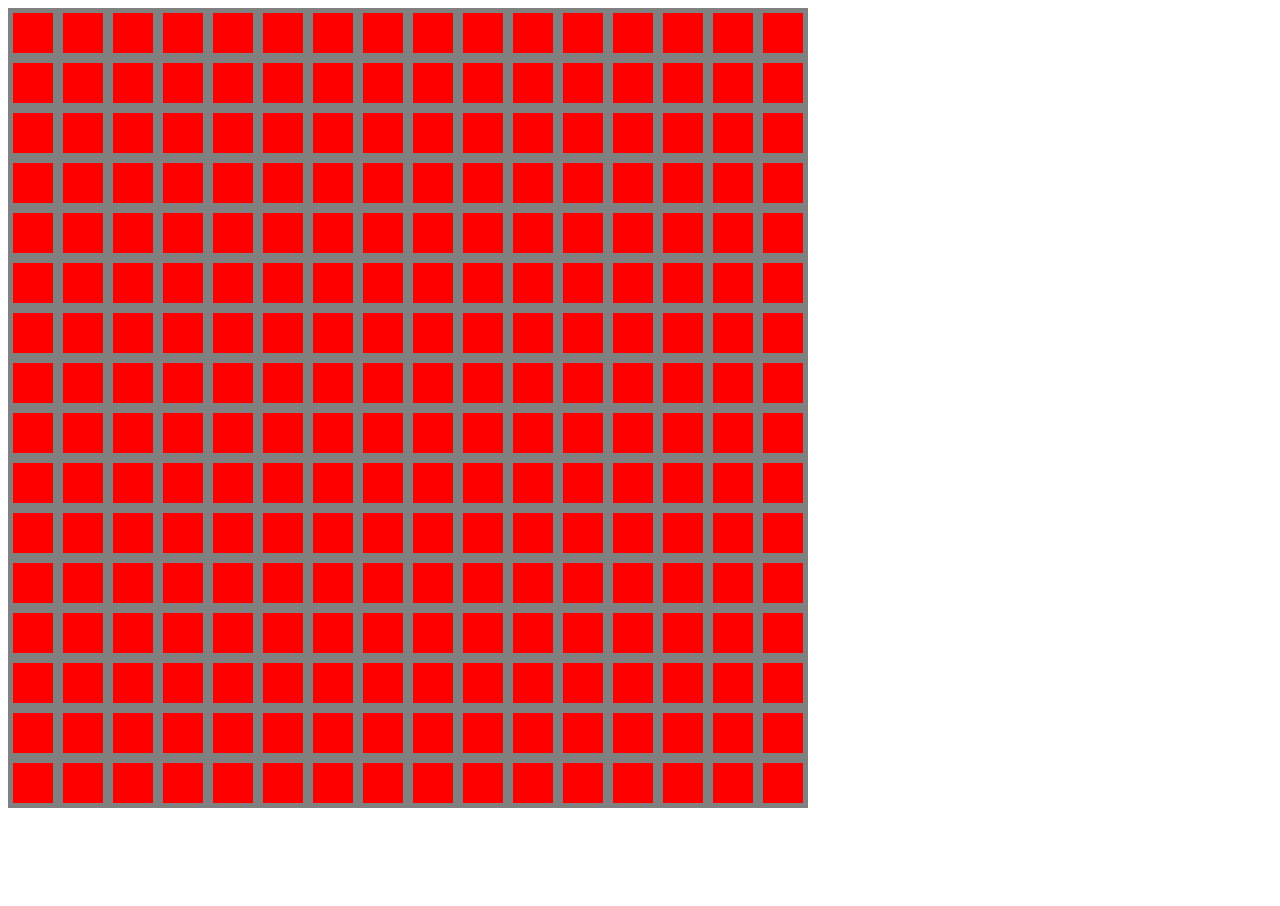
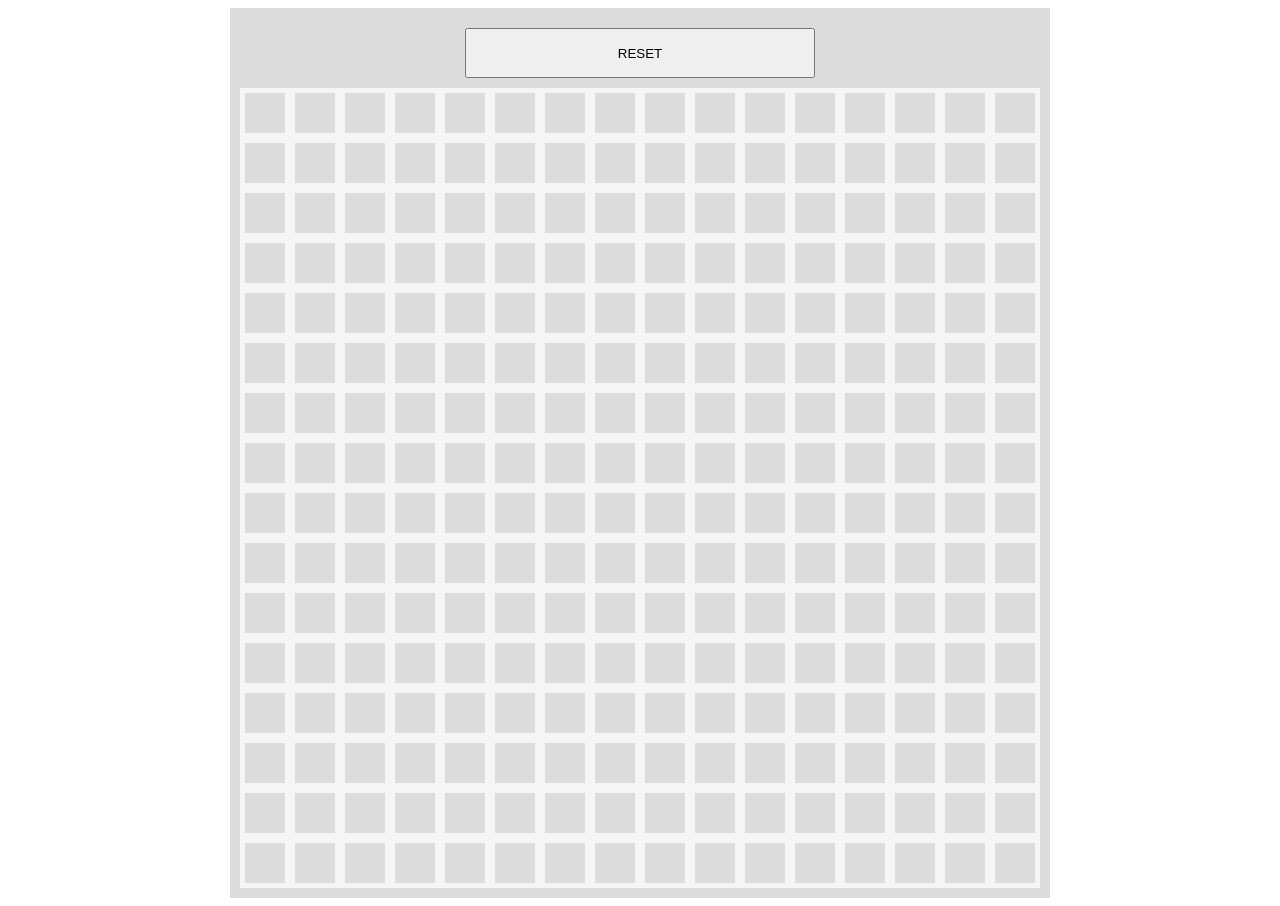
Before and after one commit to tomikuusik/etch-a-sketch, a plain HTML site: page index.html in a window 1280 px wide. Before the commit the page ends 816 px from the top, so only its background shows below. Drawn offline with nearby package versions, Linux system fonts and the light colour scheme.

Commit message:
finished project

```diff
--- a/index.html
+++ b/index.html
@@ -6,9 +6,15 @@
     <title>etch-a-sketch</title>
     <meta name="viewport" content="width=device-width, initial-scale=1">
     <link rel="stylesheet" type="text/css" media="screen" href="./styles/style.css" />
+    <script src="https://ajax.googleapis.com/ajax/libs/jquery/3.3.1/jquery.min.js"></script>
 </head>
 <body>
-    <div id="maindiv"></div>
+    <div id="mainCenter">
+        <div id="centerDiv">
+            <span id="submitSpan"><button type="submit" id="resetButton">RESET</button></span>
+            <span id="squareSpan"><div id="maindiv"></div></span>
+        </div>
+    </div>
 </body>
 <script src="javascript.js"></script>
 </html>
--- a/javascript.js
+++ b/javascript.js
@@ -1,6 +1,31 @@
 const containerDiv = document.querySelector('#maindiv');
-for (i = 0; i < (16*16); i++) {
-    const div = document.createElement('div');
-    div.id = "div-" + (i+1);
-    containerDiv.appendChild(div);
+document.querySelector('#resetButton').addEventListener('click', () => {initiateGrid(Math.floor(prompt("How many grids?")))});
+function resetGame () {
+    let promptValue = Math.floor(prompt("How many grids?"));
+    promptValue < 26 ? initiateGrid(promptValue) : alert("Amount of boxes on one axis has to be smaller than 26")
 }
+initiateGrid(16);
+function initiateGrid (axisBoxes) {
+    containerDiv.innerHTML = "";
+    let boxMargin = Math.floor(axisBoxes*(-0.4166) + 11.666);
+    boxMargin <= 0 ? boxMargin = 1 : null ;
+    let widthBox = (Math.floor(((800 - boxMargin*2*axisBoxes) / axisBoxes)*10))/10;
+    for (i = 0; i < (Math.pow(axisBoxes, 2)); i++) {
+        const div = document.createElement('div');
+        containerDiv.appendChild(div);
+        containerDiv.lastChild.setAttribute("style", "width: " + widthBox + "px; height: " + widthBox + "px" + "; margin: " + boxMargin + "px");
+    }
+}
+$("#centerDiv").hover(
+    function random_bg_color() {
+        var x = Math.floor(Math.random() * 256);
+        var y = Math.floor(Math.random() * 256);
+        var z = Math.floor(Math.random() * 256);
+        var bgColor = "rgb(" + x + "," + y + "," + z + ")";
+        $("#mainDiv div").hover(function () {
+            $(this).css("background-color", bgColor);
+        }, function () {
+            $(this).css("background-color", "gainsboro");
+        });
+    }
+);
--- a/styles/style.css
+++ b/styles/style.css
@@ -1,16 +1,38 @@
 #maindiv {
-    background-color: gray;
     display: inline-flex;
     flex-wrap: wrap;
     width: 800px;
+    background-color: whitesmoke;
 }
-#maindiv div {
-    background-color: red;
-    height: 40px;
-    width: 40px;
-    margin: 5px;
+#mainDiv div {
+    background-color: gainsboro;
     transition: 2s ease-in;
 }
-#maindiv div:hover {
+#mainDiv div:hover {
     background-color: blue;
     transition: initial;
+}
+#resetButton {
+    width: 350px;
+    height: 50px;
+    margin: 10px;
+}
+#submitSpan {
+    display: inline-flex;
+    justify-content: center;
+    background-color: gainsboro;
+}
+#centerDiv {
+    display: inline-flex;
+    flex-direction: column;
+    padding: 10px;
+    align-self: center;
+    background-color: gainsboro;
+}
+#squareSpan {
+    display: inline-flex;
+}
+#mainCenter {
+    display: flex;
+    justify-content: center;
+}
```
